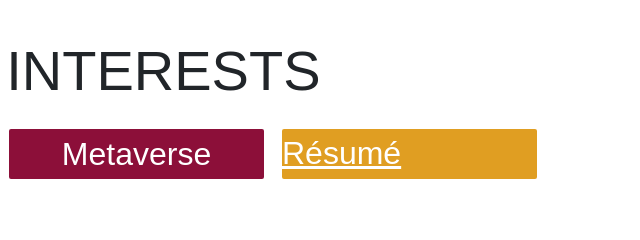
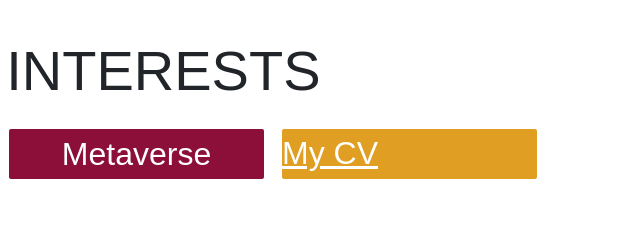
Before and after one commit to mediuspage/mediuspage.github.io, a plain HTML site: page index.html in a window 1280 px wide. Shown: the part 1120-1360 px from the top of the page, 640-1280 px from the left. Drawn offline with nearby package versions, Linux system fonts and the light colour scheme; a web font is replaced by a local one.

Commit message:
Update index.html

```diff
--- a/index.html
+++ b/index.html
@@ -37,7 +37,7 @@
             <button class="btnn  btn-1">Web Services</button>
             <button class="btnn  btn-2">Web 3.0</button>
             <button class="btnn  btn-3">Metaverse</button>
-            <a class="btnn  btn-4" style="background-color:#e09e22;" text-align: center href="resume.pdf">Résumé</a>
+            <a class="btnn  btn-4" style="background-color:#e09e22;" text-align: center href="resume.pdf">My CV</a>
         </div>
 
     </div>
```
